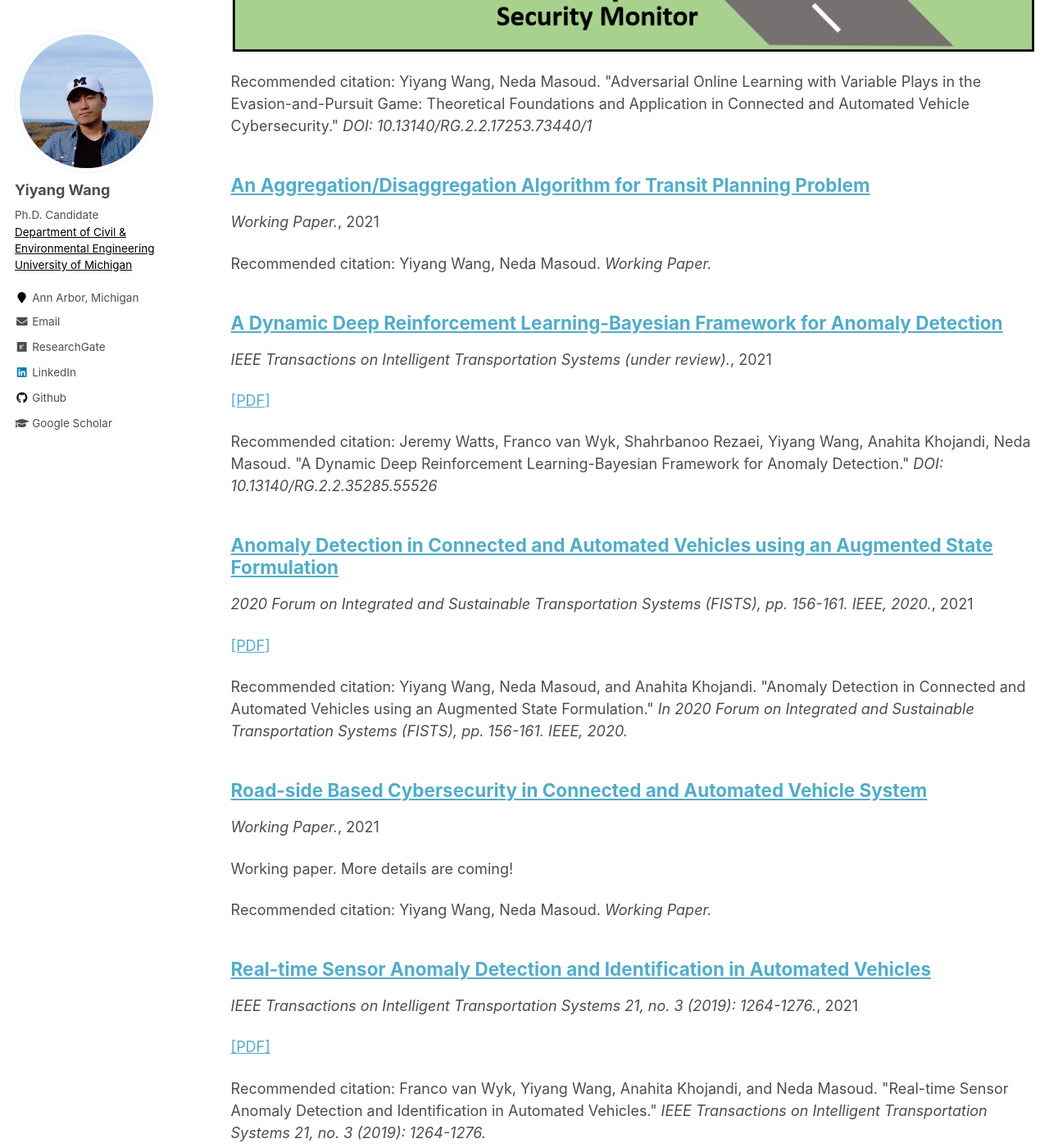
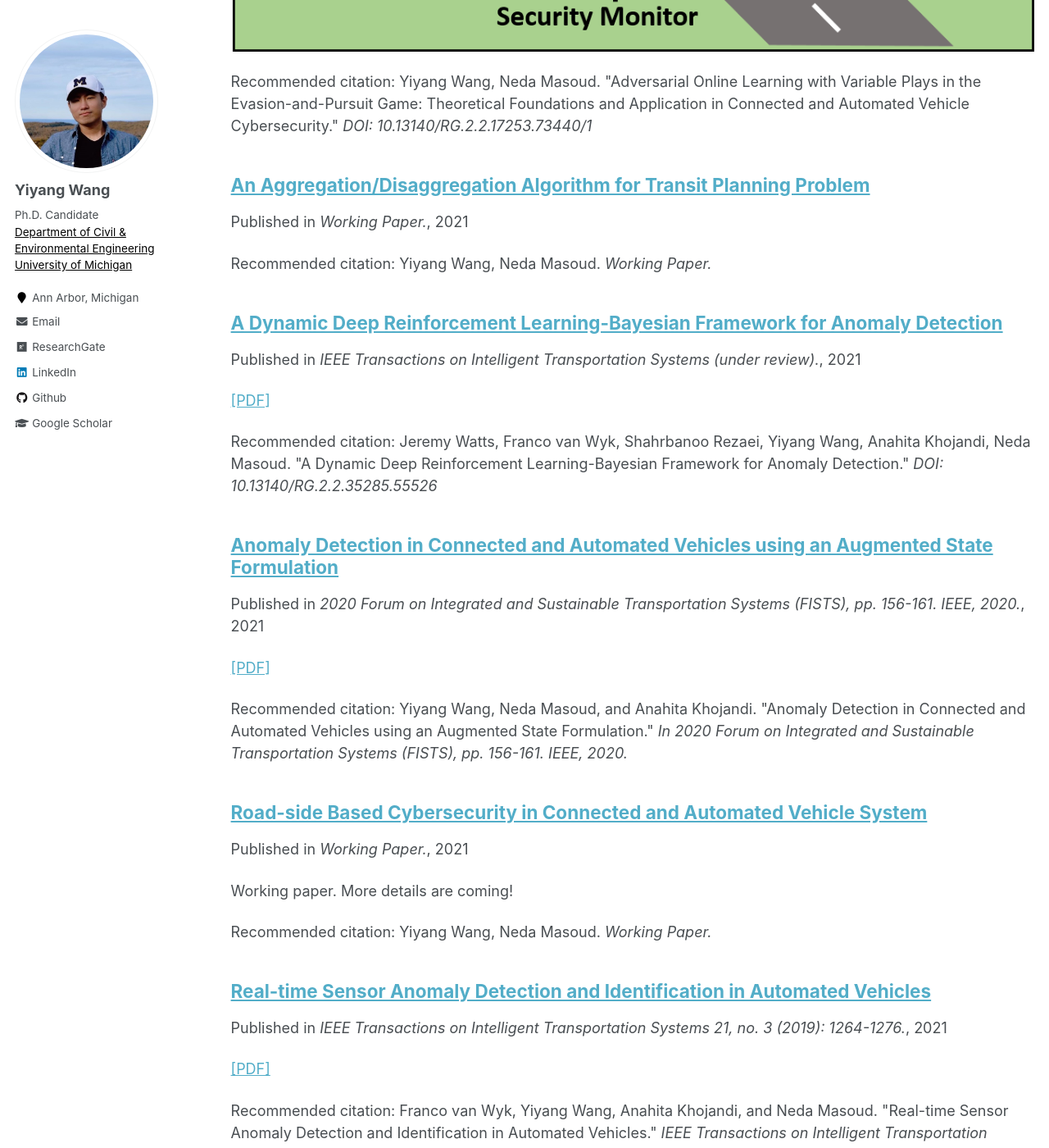
Before and after one commit to yiyangwan/yiyangwan.github.io, a Jekyll site: the page built from _pages/collection-archive.html, in a window 1280 px wide and 1400 px high, scrolled down 1889 px. Shown: the whole window at 82% size. Built offline with Jekyll 4.4.1, drawn with Linux system fonts in a browser that asks for light colours; some of the changed text lies outside the part shown.

Commit message:
Update archive-single.html

```diff
--- a/_includes/archive-single.html
+++ b/_includes/archive-single.html
@@ -37,7 +37,7 @@
     {% if post.collection == 'teaching' %}
     <p> {{ post.type }}, <i>{{ post.venue }}</i>, {{ post.date | default: "1900-01-01" | date: "%Y" }} </p>
     {% elsif post.collection == 'publications' %}
-    <p><i>{{ post.venue }}</i>, {{ post.date | default: "1900-01-01" | date: "%Y" }} </p>
+    <p>Published in <i>{{ post.venue }}</i>, {{ post.date | default: "1900-01-01" | date: "%Y" }} </p>
     {% elsif post.date %}
     <p class="page__date"><strong><i class="fa fa-fw fa-calendar" aria-hidden="true"></i> {{
         site.data.ui-text[site.locale].date_label | default: "Published:" }}</strong> <time
```
